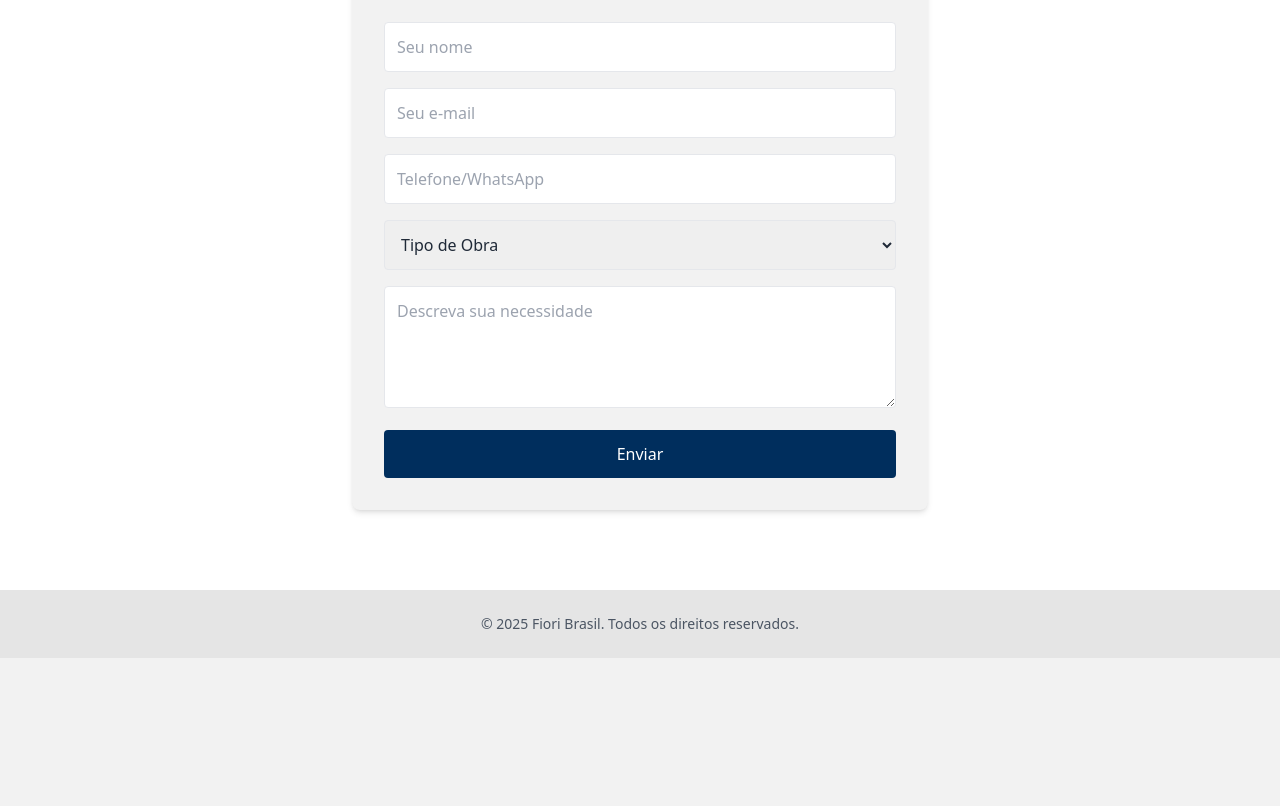
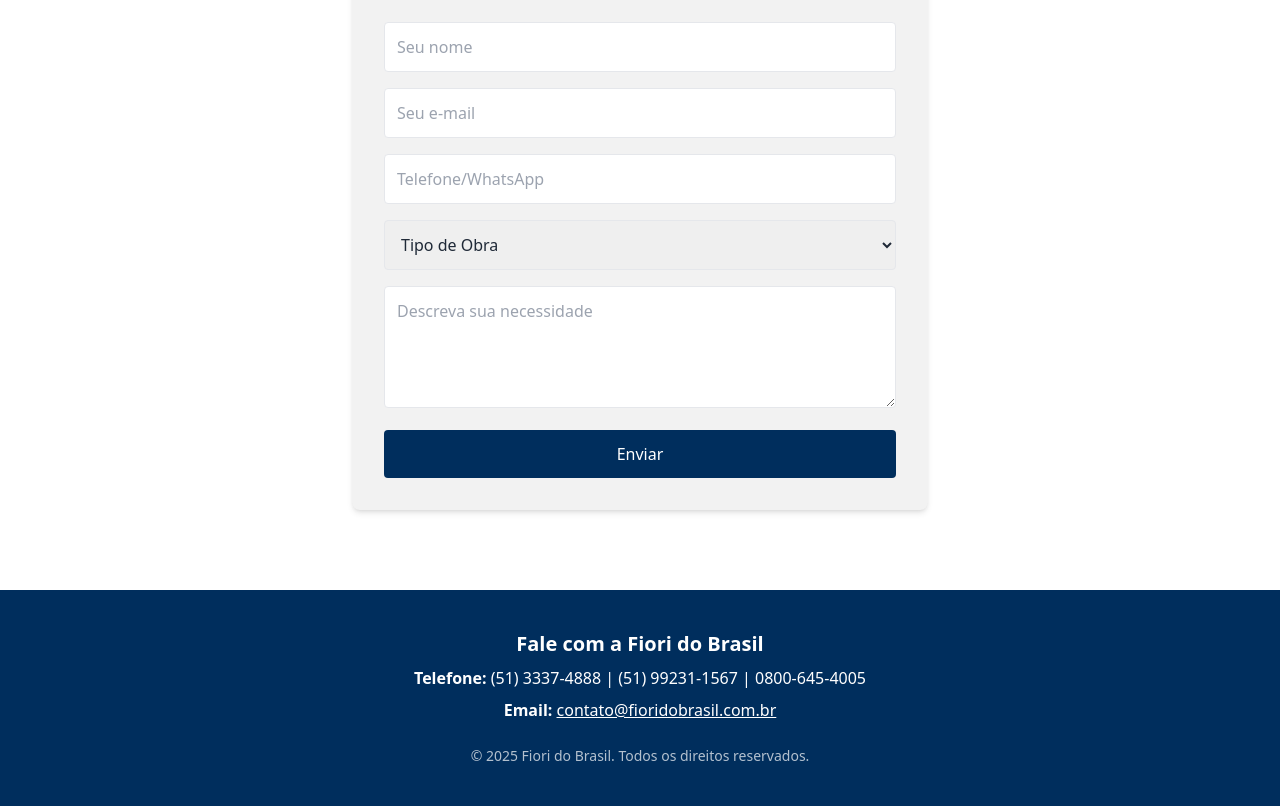
Before and after one commit to Andrepenso/lp-calcmix, a plain HTML site: page index.html in a window 1280 px wide. Shown: the part 4230-5036 px from the top of the page. Before the commit the page ends 4888 px from the top, so only its background shows below. Drawn offline with nearby package versions, Linux system fonts and the light colour scheme.

Commit message:
feat: adiciona seção de operação da autoconcreteira e contatos no rodapé

```diff
--- a/index.html
+++ b/index.html
@@ -161,7 +161,8 @@
         <div class="bg-white p-6 rounded shadow">
           <h3 class="font-bold text-[#002E5D] mb-2">Economia Operacional:</h3>
           <p>
-          Com produção sob demanda no canteiro, elimine o desperdício de concreto e reduza o custo logístico com caminhões betoneira.
+            Com produção sob demanda no canteiro, elimine o desperdício de concreto e reduza o custo logístico com
+            caminhões betoneira.
             Obtenha economia direta no transporte, armazenamento e pessoal.
           </p>
         </div>
@@ -170,7 +171,8 @@
         <div class="bg-white p-6 rounded shadow">
           <h3 class="font-bold text-[#002E5D] mb-2">Agilidade na Obra:</h3>
           <p>
-          Produza o concreto em minutos e no local exato de aplicação. Ganhe velocidade em obras com alto ritmo e reduza os gargalos
+            Produza o concreto em minutos e no local exato de aplicação. Ganhe velocidade em obras com alto ritmo e
+            reduza os gargalos
             no cronograma.
           </p>
         </div>
@@ -179,7 +181,8 @@
         <div class="bg-white p-6 rounded shadow">
           <h3 class="font-bold text-[#002E5D] mb-2">Produção Autônoma:</h3>
           <p>
-          Operação 100% independente: carregue, pese, misture e descarregue com apenas um operador. Dispensa usina externa e equipe grande.
+            Operação 100% independente: carregue, pese, misture e descarregue com apenas um operador. Dispensa usina
+            externa e equipe grande.
           </p>
         </div>
 
@@ -187,7 +190,8 @@
         <div class="bg-white p-6 rounded shadow">
           <h3 class="font-bold text-[#002E5D] mb-2">Qualidade e Controle:</h3>
           <p>
-          A Autoconcreteira garante dosagem precisa e mistura homogênea com sistema de pesagem embarcado. O concreto produzido
+            A Autoconcreteira garante dosagem precisa e mistura homogênea com sistema de pesagem embarcado. O concreto
+            produzido
             atende com rigor os padrões técnicos.
           </p>
         </div>
@@ -196,7 +200,8 @@
         <div class="bg-white p-6 rounded shadow">
           <h3 class="font-bold text-[#002E5D] mb-2">Mobilidade Total:</h3>
           <p>
-          Leve a central de concreto até os locais mais remotos ou de difícil acesso. Ideal para obras agrícolas, estradas, barragens e loteamentos.
+            Leve a central de concreto até os locais mais remotos ou de difícil acesso. Ideal para obras agrícolas,
+            estradas, barragens e loteamentos.
           </p>
         </div>
 
@@ -204,7 +209,8 @@
         <div class="bg-white p-6 rounded shadow">
           <h3 class="font-bold text-[#002E5D] mb-2">Redução de Retrabalho:</h3>
           <p>
-          A produção imediata no local evita perdas por atrasos ou concretagens fora de especificação. A eficiência reduz retrabalhos e refações.
+            A produção imediata no local evita perdas por atrasos ou concretagens fora de especificação. A eficiência
+            reduz retrabalhos e refações.
           </p>
         </div>
       </div>
@@ -298,9 +304,26 @@
   </section>
 
   <!-- FOOTER -->
-  <footer class="text-center text-sm text-gray-600 py-6 bg-[#E5E5E5]">
-    &copy; 2025 Fiori Brasil. Todos os direitos reservados.
+  <footer class="bg-[#002E5D] text-white py-10 px-6">
+    <div class="max-w-6xl mx-auto text-center">
+      <h2 class="text-xl font-bold mb-2">Fale com a Fiori do Brasil</h2>
+
+      <p class="mb-2">
+        <strong>Telefone:</strong> (51) 3337-4888 | (51) 99231-1567 | 0800-645-4005
+      </p>
+
+      <p class="mb-4">
+        <strong>Email:</strong> <a href="mailto:contato@fioridobrasil.com.br" class="underline hover:text-yellow-300">
+          contato@fioridobrasil.com.br
+        </a>
+      </p>
+
+      <p class="text-sm text-white/70 mt-6">
+        &copy; 2025 Fiori do Brasil. Todos os direitos reservados.
+      </p>
+    </div>
   </footer>
+
 </body>
 
 </html>
```
Lines whose indentation alone changed are shown as unchanged.
